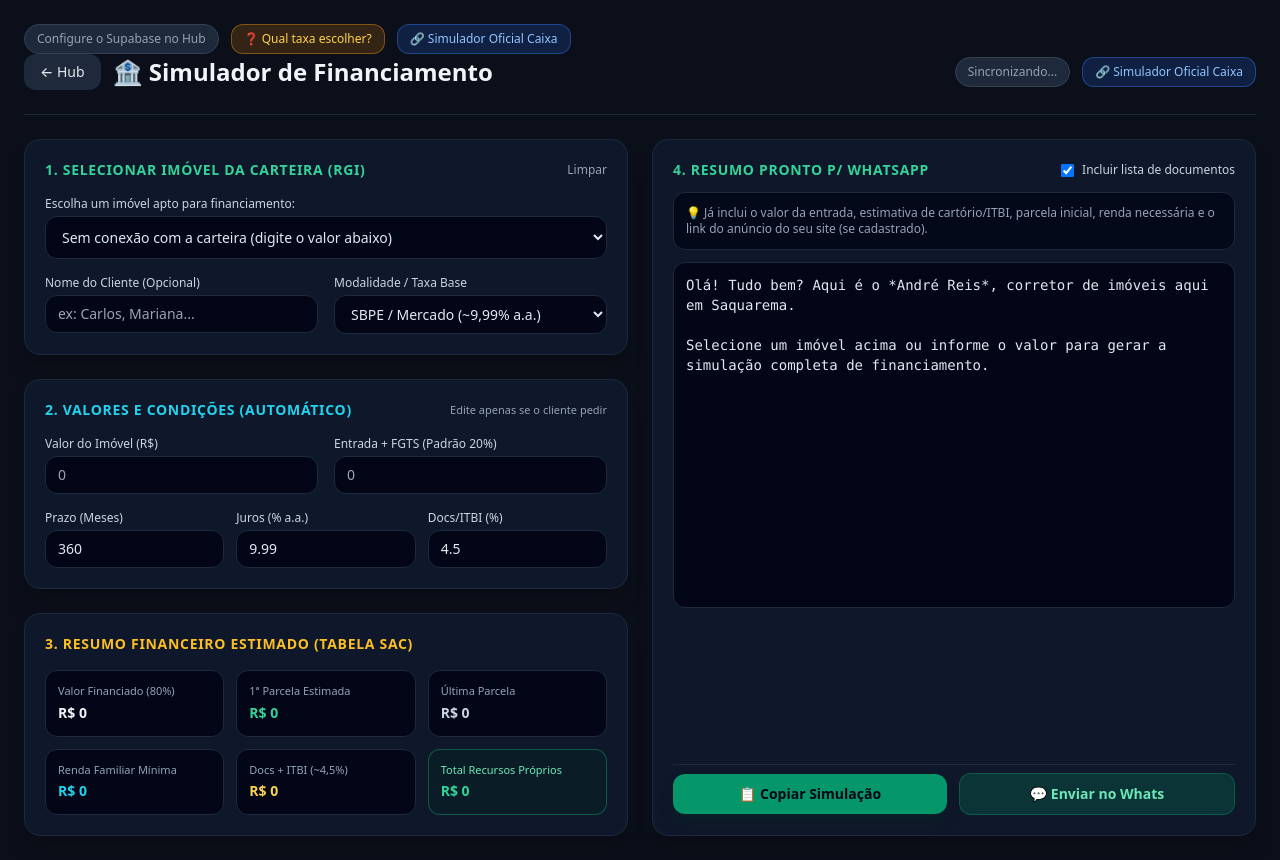
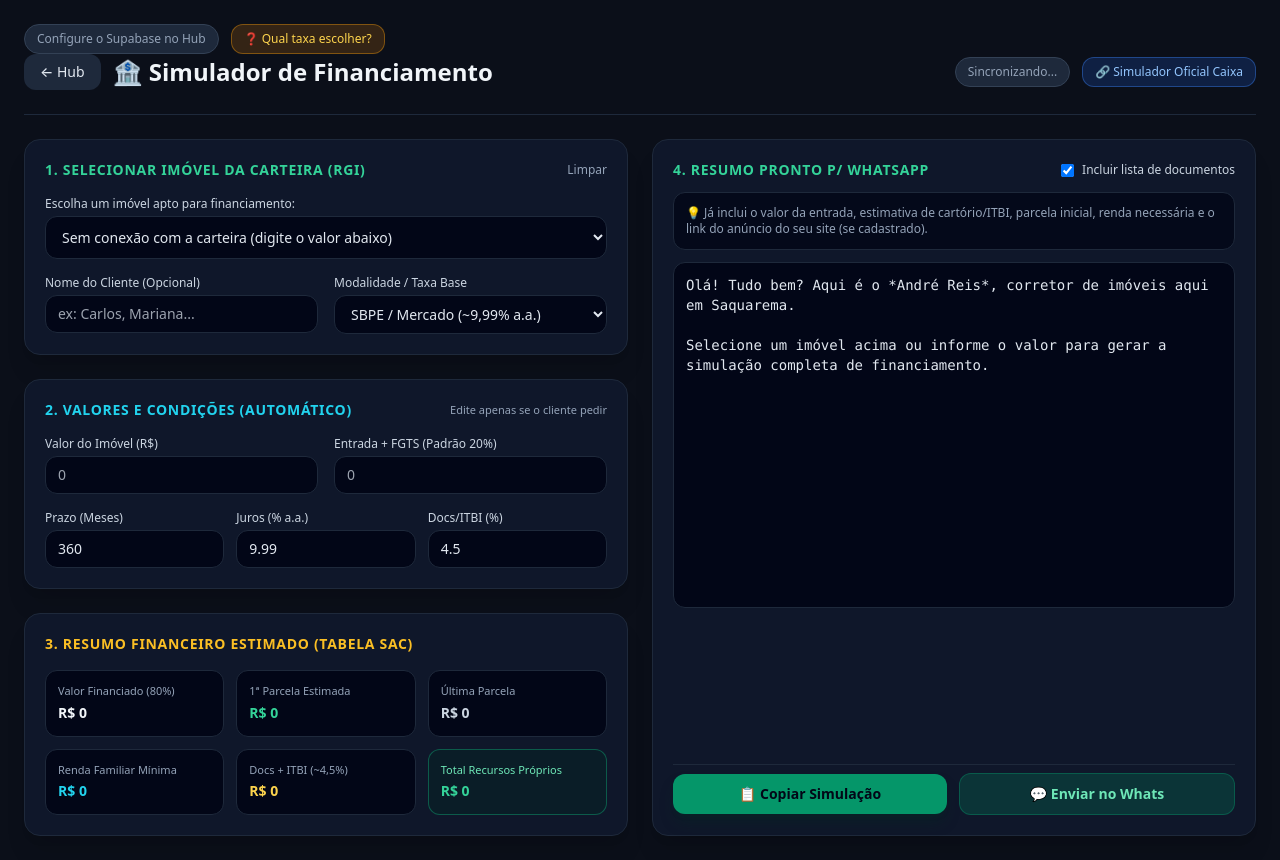
Before and after one commit to patovelho/gestao-leads, a plain HTML site: page financiamento.html in a window 1280 px wide. Drawn offline with nearby package versions, Linux system fonts and the light colour scheme.

Commit message:
Remove link to Caixa simulator from financiamento.html
Removed link to the official Caixa simulator from the HTML.

```diff
--- a/financiamento.html
+++ b/financiamento.html
@@ -16,8 +16,6 @@
       <button onclick="abrirModalAjuda()" class="bg-amber-600/20 hover:bg-amber-600/30 text-amber-300 border border-amber-500/40 px-3 py-1.5 rounded-xl text-xs font-medium transition flex items-center gap-1.5">
         ❓ Qual taxa escolher?
       </button>
-      <a href="https://www8.caixa.gov.br/siopiinternet-web/simulaOperacaoInternet.do?method=inicializarCasoUso" target="_blank" class="bg-blue-600/20 hover:bg-blue-600/30 text-blue-300 border border-blue-500/40 px-3 py-1.5 rounded-xl text-xs font-medium transition flex items-center gap-1.5">
-        🔗 Simulador Oficial Caixa
       </a>
     </div>
 </head>
```
